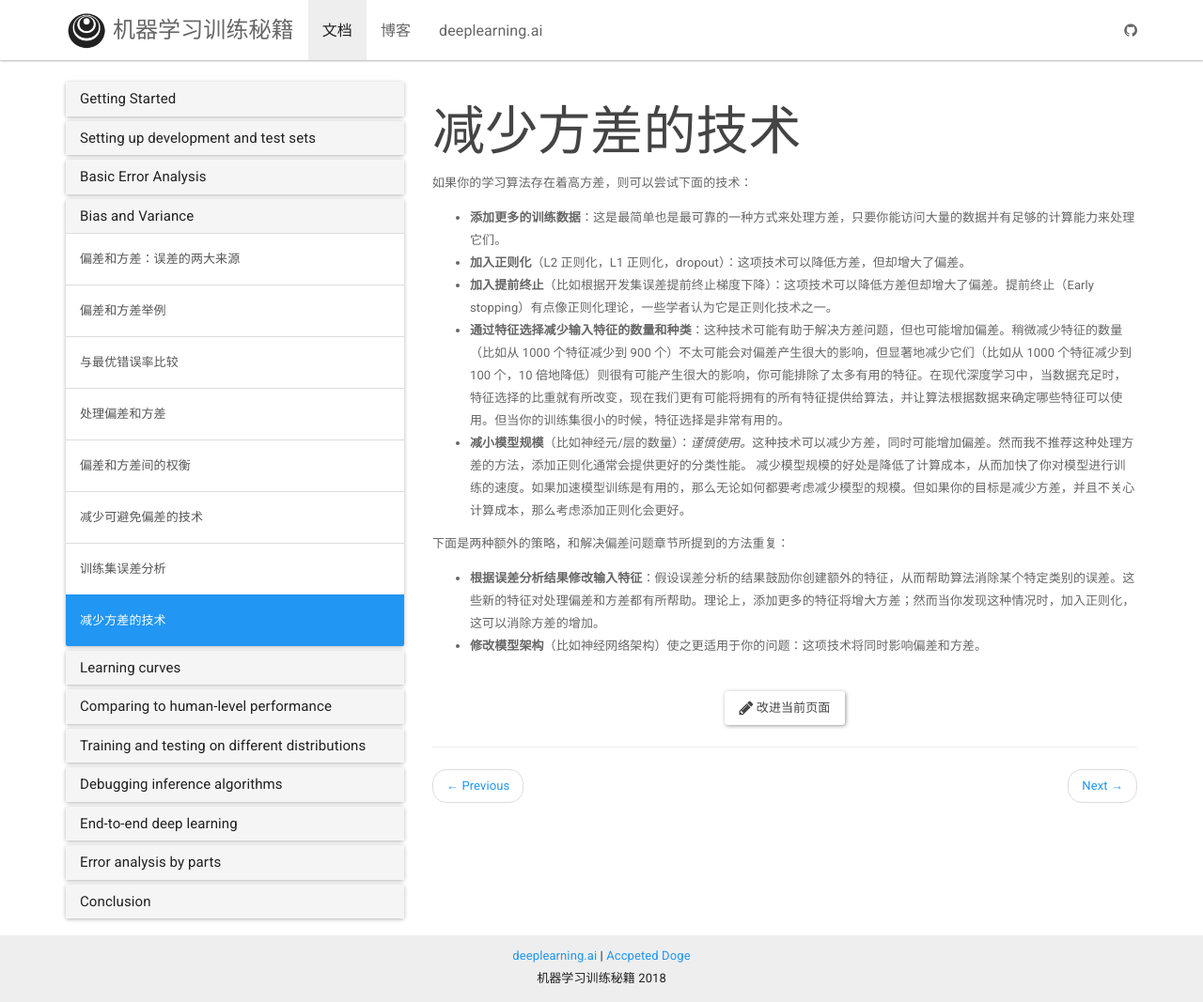
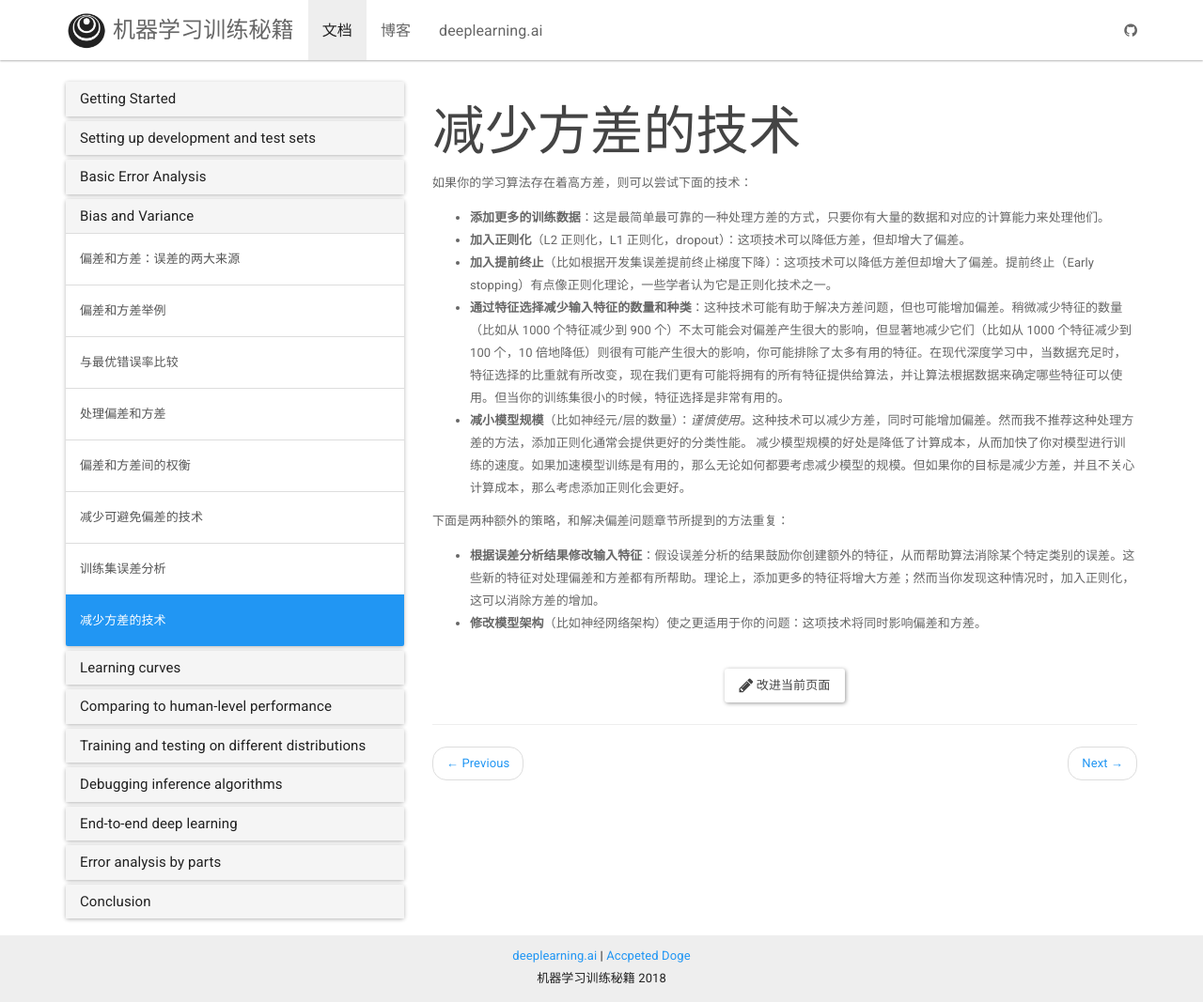
Before and after one commit to deeplearning-ai/machine-learning-yearning-cn, a Jekyll site: the page built from _docs/Bias and Variance/ch27.md, in a window 1280 px wide and 1067 px high. Shown: the whole window at 94% size. Built offline with Jekyll 4.4.1, drawn with Linux system fonts in a browser that asks for light colours; nearby versions of some CDN libraries.

Commit message:
improve the sentence order (#19)

```diff
--- a/_docs/Bias and Variance/ch27.md
+++ b/_docs/Bias and Variance/ch27.md
@@ -5,7 +5,7 @@ permalink: /docs/ch27/
 
 如果你的学习算法存在着高方差，则可以尝试下面的技术：
 
-- **添加更多的训练数据**：这是最简单也是最可靠的一种方式来处理方差，只要你能访问大量的数据并有足够的计算能力来处理它们。
+- **添加更多的训练数据**：这是最简单最可靠的一种处理方差的方式，只要你有大量的数据和对应的计算能力来处理他们。
 - **加入正则化**（L2 正则化，L1 正则化，dropout）：这项技术可以降低方差，但却增大了偏差。
 - **加入提前终止**（比如根据开发集误差提前终止梯度下降）：这项技术可以降低方差但却增大了偏差。提前终止（Early stopping）有点像正则化理论，一些学者认为它是正则化技术之一。
 - **通过特征选择减少输入特征的数量和种类**：这种技术可能有助于解决方差问题，但也可能增加偏差。稍微减少特征的数量（比如从 1000 个特征减少到 900 个）不太可能会对偏差产生很大的影响，但显著地减少它们（比如从 1000 个特征减少到 100 个，10 倍地降低）则很有可能产生很大的影响，你可能排除了太多有用的特征。在现代深度学习中，当数据充足时，特征选择的比重就有所改变，现在我们更有可能将拥有的所有特征提供给算法，并让算法根据数据来确定哪些特征可以使用。但当你的训练集很小的时候，特征选择是非常有用的。
```
